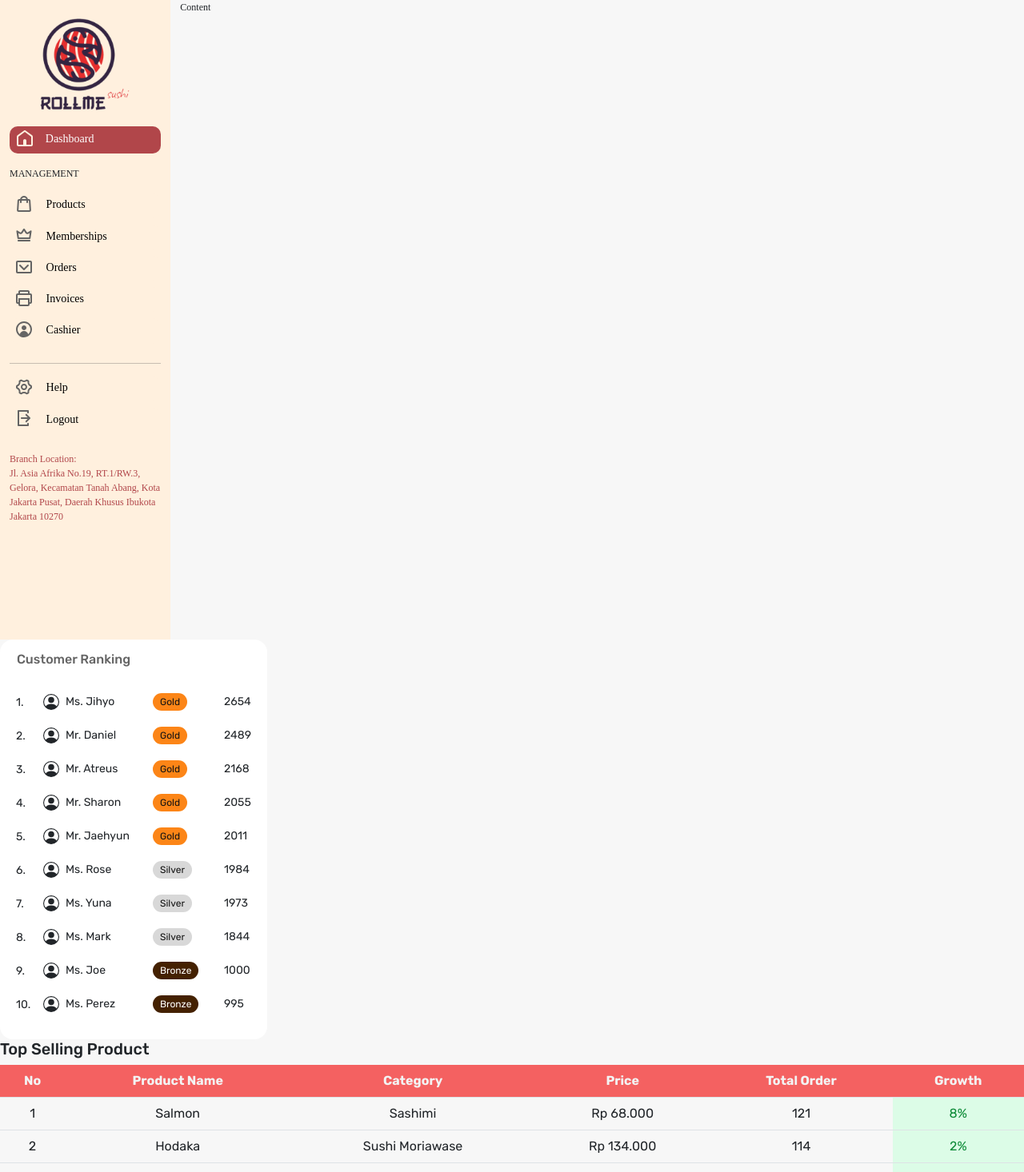
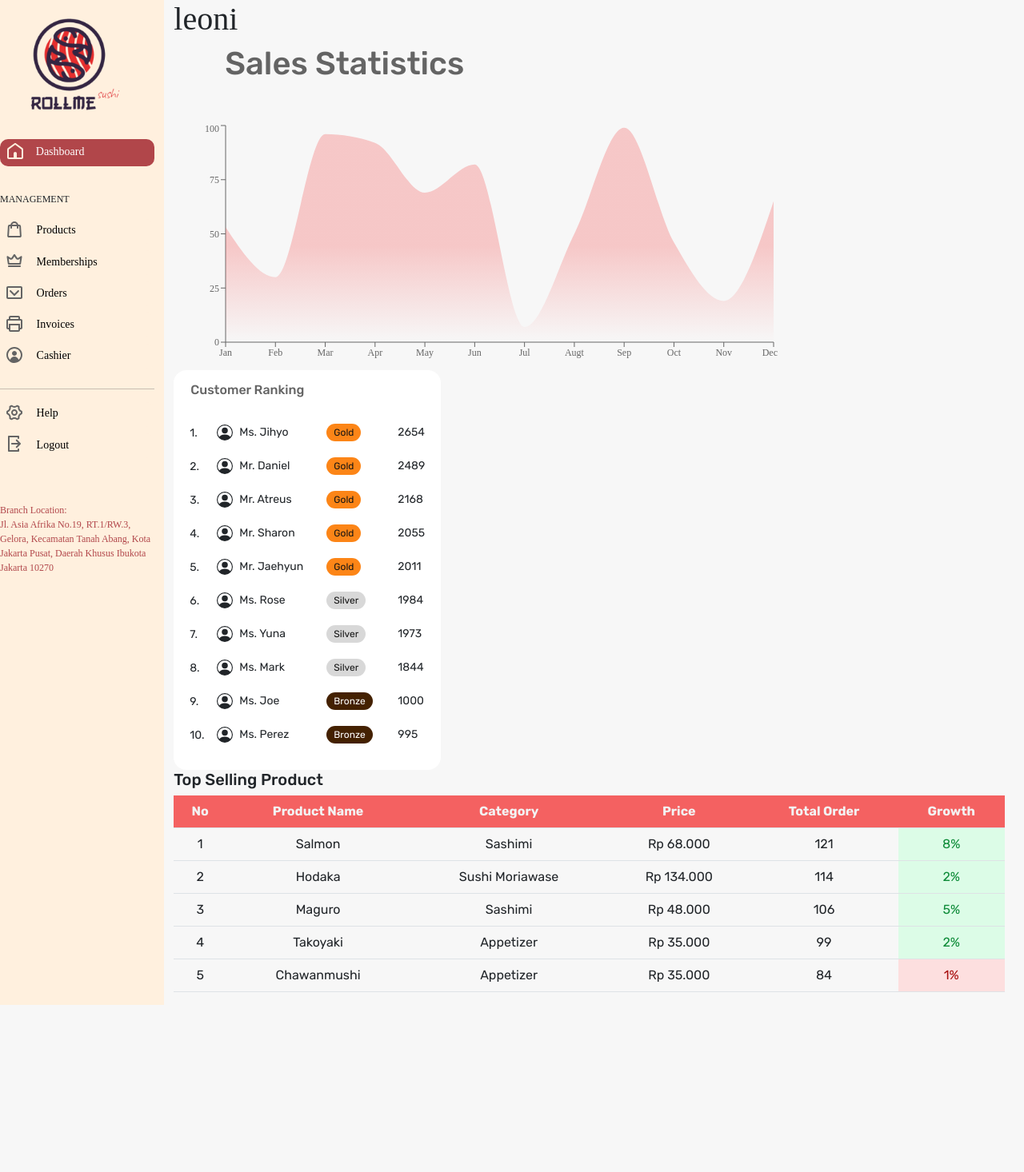
Before and after one commit to Capstone-MSIB-Altera-Batch-4/frontend_react, a React (Vite) app in the folder pos-capstone/: page /dashboard in a window 1280 px wide. Shown: the top 1466 px of the page at 80% size. After the commit the page ends 1257 px from the top, so only its background shows below. Built offline with nearby package versions, Linux system fonts and the light colour scheme; a web font is replaced by a local one.

Commit message:
layouting dashboard page

```diff
--- a/pos-capstone/package.json
+++ b/pos-capstone/package.json
@@ -20,6 +20,7 @@
     "react-chartjs-2": "^5.2.0",
     "react-dom": "^18.2.0",
     "react-router-dom": "^6.11.1",
+    "rechart": "^0.0.1",
     "recharts": "^2.6.2",
     "yup": "^1.1.1"
   },
--- a/pos-capstone/src/component/Sidebar/Sidebar.jsx
+++ b/pos-capstone/src/component/Sidebar/Sidebar.jsx
@@ -5,8 +5,6 @@ import "./Sidebar.style.css"
 const Sidebar = (props) => {
 
     return (
-        <div className="container-fluid">
-            <div className="row">
                 <div className="bar col auto col-md-2 min-vh-100">
                     <div className="ms-3 py-1 ">
                         <img
@@ -16,7 +14,7 @@ const Sidebar = (props) => {
                         />
                     </div>
                     <ul className="nav flex-column">
-                        <li className="nav-item">
+                        <li className="nav-item py-3">
                             <a href="" className={`nav-link ${props.activedashboard}`}>
                                 <img
                                     className="icon mb-1 ms-1"
@@ -106,7 +104,7 @@ const Sidebar = (props) => {
                                 <span className="ms-3">Logout</span>
                             </a>
                         </li>
-                        <p className="branch pt-3">
+                        <p className="branch mt-5">
                             Branch Location:
                             <br/>
                             Jl. Asia Afrika No.19, RT.1/RW.3, Gelora,
@@ -115,11 +113,6 @@ const Sidebar = (props) => {
                         </p>
                     </ul>
                 </div>
-                <div className="col auto col-md-2 min-vh-100">
-                    <p>Content</p>
-                </div>
-            </div>
-        </div>
     )
 
 
--- a/pos-capstone/src/page/Dashboard/Dashboard.jsx
+++ b/pos-capstone/src/page/Dashboard/Dashboard.jsx
@@ -3,18 +3,31 @@ import './Dashboard.style.css'
 import CustomerRanking from '../../component/CustomerRanking/RangkingList'
 import Sidebar from "../../component/Sidebar/Sidebar";
 import Table from "../../component/Table/Table";
-import {DummyData} from "../../data/DummyData"
+import { DummyData } from "../../data/DummyData"
+import Graph from '../../element/Graph/Graph';
 
 const Dashboard = () => {
   return (
-    <div className='dashboad-page'>
-        <Sidebar
-            activedashboard= "active"
-        />
-      <CustomerRanking />
-      <div>
-        <h5 style={{fontFamily:"rubik"}}>Top Selling Product</h5>
-        <Table data={DummyData} headerColor="#F46161" headerFontColor="#F3F3F3"/>
+    <div className='dashboad-page row'>
+      <Sidebar
+        activedashboard="active"
+      />
+      <div className='col'>
+        <div className='row'>
+          <div className='col'>
+            <h1>leoni</h1>
+            <Graph />
+          </div>
+          <div className='col'>
+            <CustomerRanking />
+          </div>
+          <div className='row'>
+            <div className='col'>
+              <h5 style={{ fontFamily: "rubik" }}>Top Selling Product</h5>
+              <Table data={DummyData} headerColor="#F46161" headerFontColor="#F3F3F3" />
+            </div>
+          </div>
+        </div>
       </div>
     </div>
 
```
Also changed, not shown: 2 other files (tests, documents, lock files or other folders).
